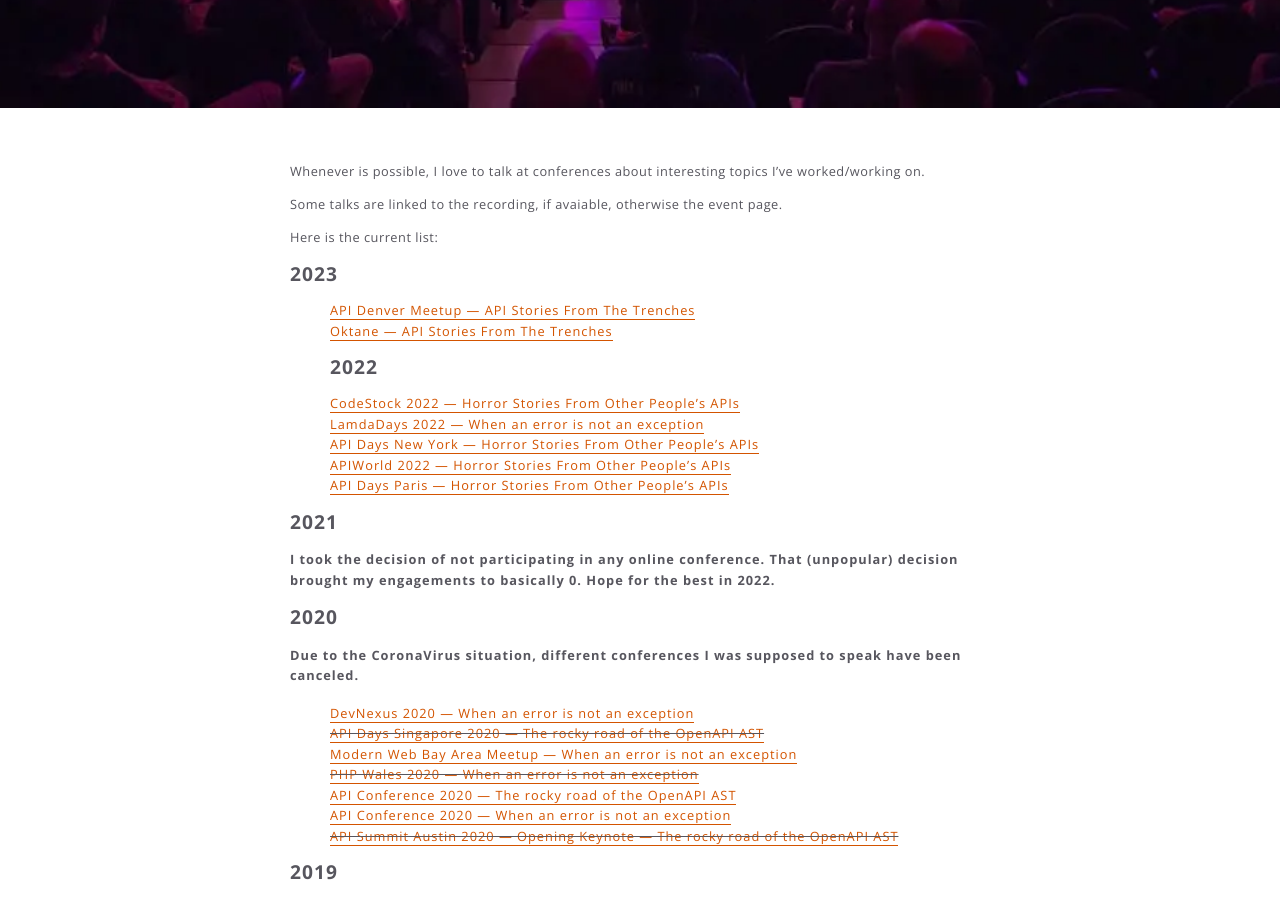
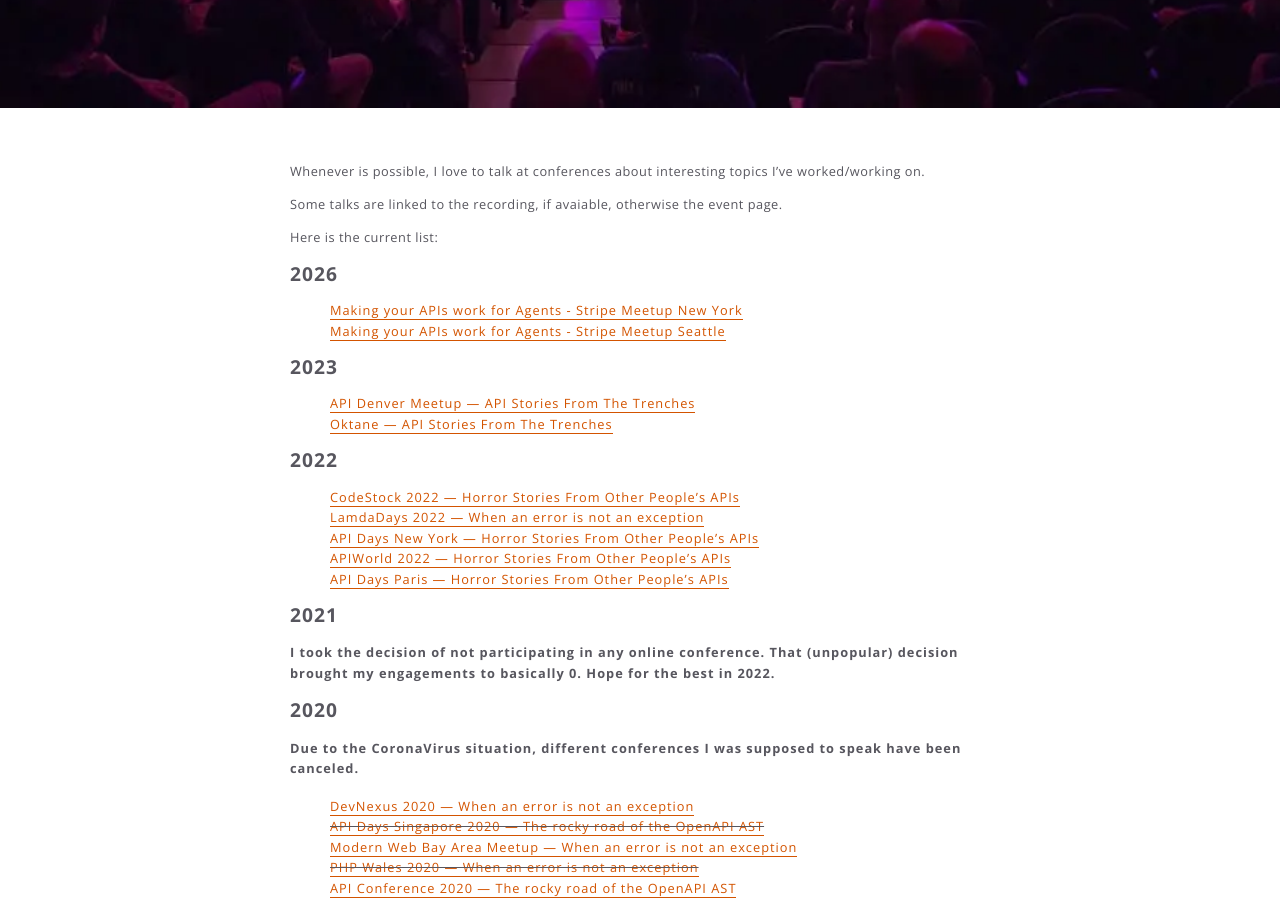
Before and after one commit to XVincentX/vncz, a Jekyll site: the page built from talks.md, in a window 1280 px wide and 900 px high, scrolled down 387 px. Built offline with Jekyll 4.4.1, drawn with Linux system fonts in a browser that asks for light colours.

Commit message:
Add 2026 talks to the talks list

```diff
--- a/talks.md
+++ b/talks.md
@@ -9,11 +9,16 @@ Some talks are linked to the recording, if avaiable, otherwise the event page.
 
 Here is the current list:
 
+## 2026
+
+1. [Making your APIs work for Agents - Stripe Meetup New York](https://www.meetup.com/stripe-new-york/events/316293021)
+1. [Making your APIs work for Agents - Stripe Meetup Seattle](https://www.meetup.com/stripe-seattle/events/315925375/)
+
 ## 2023
 1. [API Denver Meetup — API Stories From The Trenches](https://www.meetup.com/denver-apis-meetup-group/events/292226559)
 2. [Oktane — API Stories From The Trenches](https://okta.com/oktane)
+
 ## 2022
-
 1. [CodeStock 2022 — Horror Stories From Other People's APIs](https://www.codestock.org/schedule)
 2. [LamdaDays 2022 — When an error is not an exception](https://www.lambdadays.org/lambdadays2022/vincenzo-chianese)
 3. [API Days New York — Horror Stories From Other People's APIs](https://www.youtube.com/watch?v=pPupPaxre5c)
```
